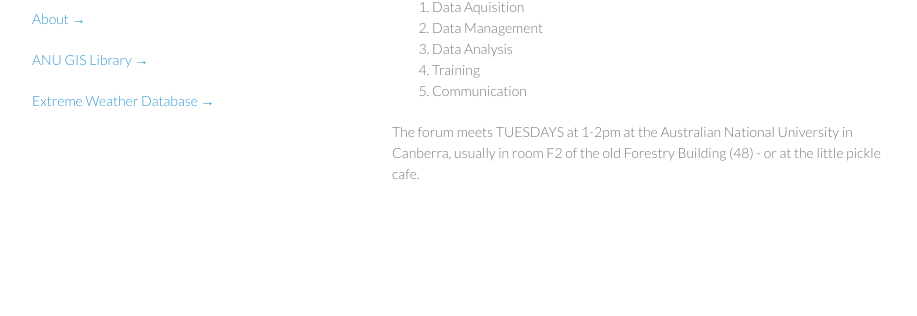
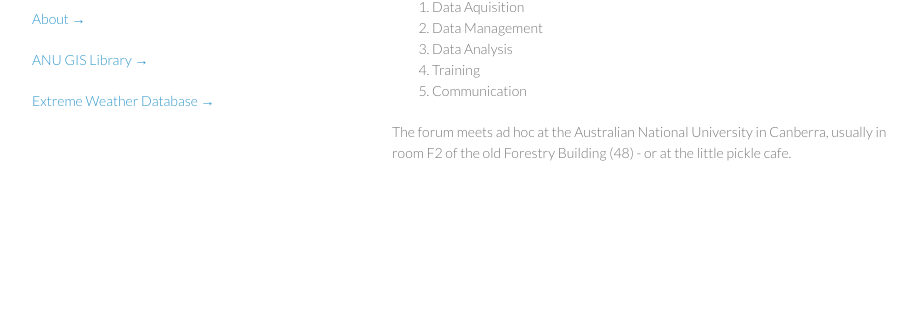
Before and after one commit to gis-forum/gis-forum.github.com, a Jekyll site: the page built from index.md, in a window 1280 px wide. Shown: the part 183-499 px from the top of the page, without its empty margins (178-1095 px from the left). Built offline with Jekyll 4.4.1, drawn with Linux system fonts in a browser that asks for light colours.

Commit message:
Update index.md

```diff
--- a/index.md
+++ b/index.md
@@ -6,7 +6,7 @@ title: GIS Forum
 
 
 
-We are a group of GIS users who have come together as a community of practice.  Please feel free to email the forum at <a class="Contact the project" href="mailto:gis_forum@alliance.anu.edu.au">the group email list</a>. All GIS questions or comments are welcomed.
+We are a group of GIS users who have come together as a community of practice.  Please feel free to email the forum at <a class="Contact the project" href="mailto:ivan.hanigan@canberra.edu.au">the group email list</a>. All GIS questions or comments are welcomed.
 We focus on the following 5 themes:
 
 1. Data Aquisition
@@ -15,4 +15,4 @@ We focus on the following 5 themes:
 4. Training
 5. Communication
 
-The forum meets TUESDAYS at 1-2pm at the Australian National University in Canberra, usually in room F2 of the old Forestry Building (48) - or at the little pickle cafe.
+The forum meets ad hoc at the Australian National University in Canberra, usually in room F2 of the old Forestry Building (48) - or at the little pickle cafe.
```
